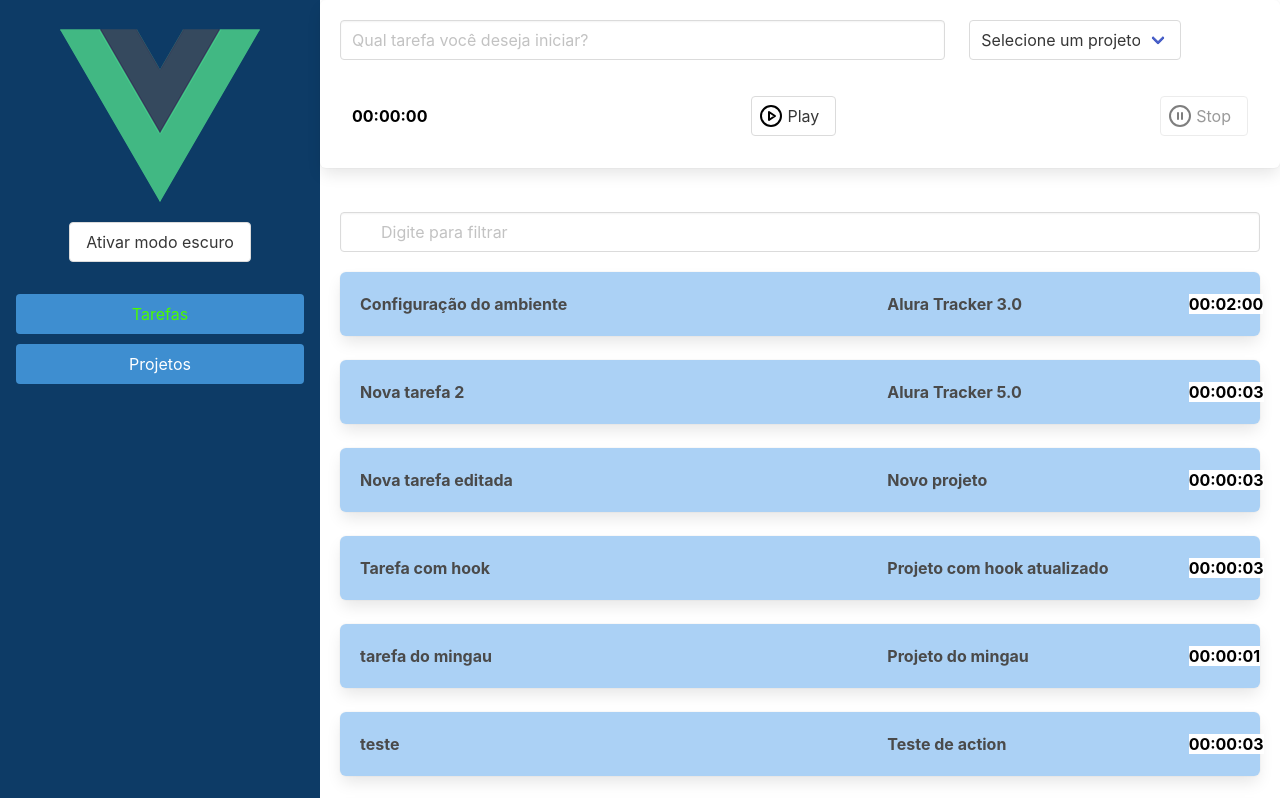
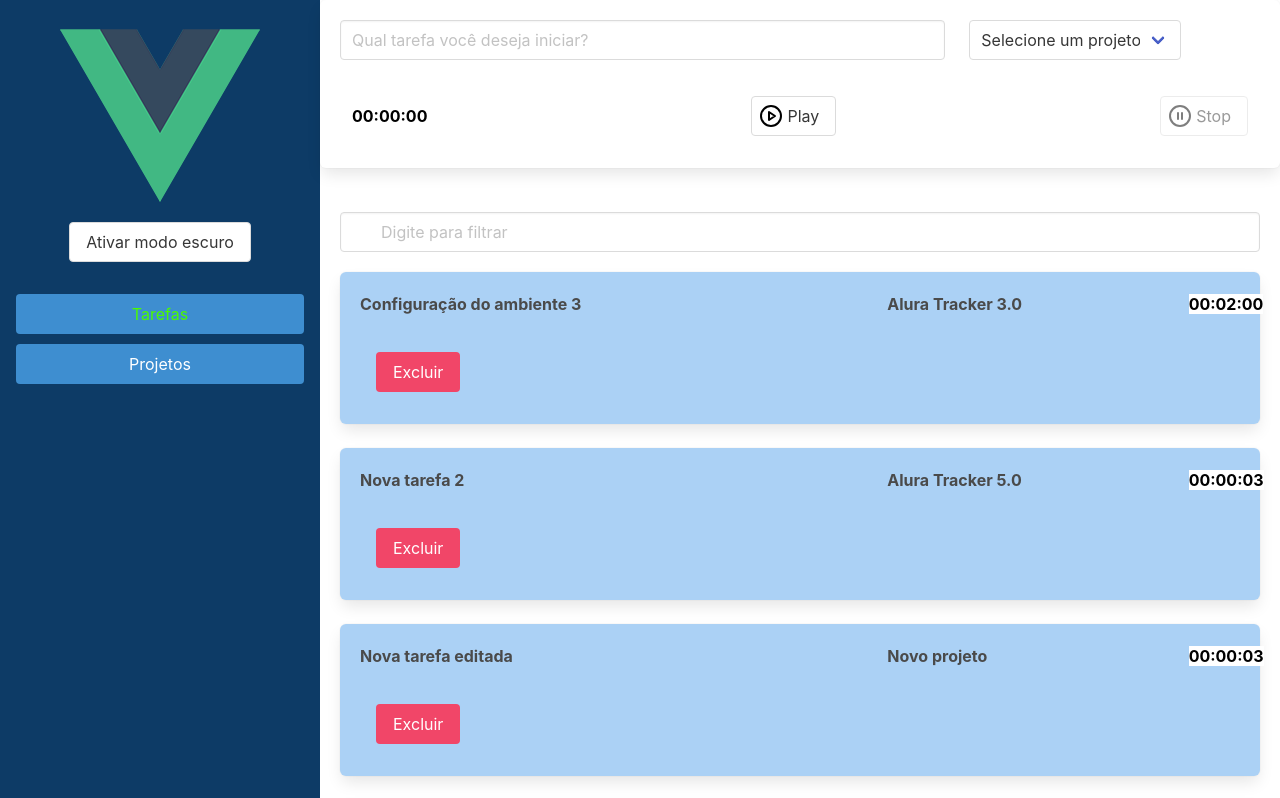
Before and after one commit to AccuracyShot/alura-tracker, a Vue app: page / in a window 1280 px wide. Shown: the top 798 px of the page. Built offline with nearby package versions, Linux system fonts and the light colour scheme; data requests are answered from the project's data file.

Commit message:
:sparkles: feat: função de excluir tarefas criada com sucesso

```diff
--- a/db.json
+++ b/db.json
@@ -19,13 +19,17 @@
     {
       "id": "2024-03-30T01:55:34.177Z",
       "nome": "Teste de action"
+    },
+    {
+      "id": "2024-04-01T19:24:23.164Z",
+      "nome": "Cruzeiro 2024"
     }
   ],
   "tarefas": [
     {
       "id": "1",
       "duracaoEmSegundos": 120,
-      "descricao": "Configuração do ambiente",
+      "descricao": "Configuração do ambiente 3",
       "projeto": {
         "id": 1,
         "nome": "Alura Tracker 3.0"
@@ -68,15 +72,6 @@
       }
     },
     {
-      "id": "3992",
-      "duracaoEmSegundos": 3,
-      "descricao": "teste",
-      "projeto": {
-        "id": "2024-03-30T01:55:34.177Z",
-        "nome": "Teste de action"
-      }
-    },
-    {
       "id": "4e57",
       "duracaoEmSegundos": 1,
       "descricao": "Tarefa",
--- a/src/components/ListaTarefas.vue
+++ b/src/components/ListaTarefas.vue
@@ -9,6 +9,9 @@
           <Cronometro :tempoEmSegundos="tarefa.duracaoEmSegundos"/>
         </div>
       </div>
+      <div class="column is-1">
+          <button class="button is-danger ml-1" @click="excluir(tarefa.id)">Excluir</button>
+      </div>
     </Box>
   </template>
 
@@ -17,6 +20,9 @@
   import Cronometro from "./Cronometro.vue";
   import ITarefa from '../interfaces/ITarefa'
   import Box from './Box.vue'
+import { REMOVER_TAREFA } from "@/store/tipo-acoes";
+import { useStore } from '@/store';
+
 
   export default defineComponent({
     name: "ListaTarefas",
@@ -34,6 +40,15 @@
     methods: {
       tarefaClicada() {
         this.$emit('aoTarefaClicada', this.tarefa)
+      },
+      excluir(id: number) {
+            this.store.dispatch(REMOVER_TAREFA, id);
+      }
+    },
+    setup() {
+      const store = useStore();
+      return {
+        store
       }
     }
   });
@@ -44,4 +59,14 @@
     cursor: pointer;
 }
 
+.botao-deletar {
+    background-color: red;
+    color: white;
+    box-shadow: 0 0 5px rgba(0, 0, 0, 0.5);
+    border-radius: 10%;
+    /* padding: 0.5rem; */
+    font-size: 1rem;
+    cursor: pointer;
+}
+
 </style>
--- a/src/store/modulos/tarefas/index.ts
+++ b/src/store/modulos/tarefas/index.ts
@@ -1,8 +1,8 @@
 import http from "@/http";
 import ITarefa from "@/interfaces/ITarefa";
 import { Estado } from "@/store";
-import { OBTER_TAREFAS, CADASTRAR_TAREFA, ALTERAR_TAREFA } from "@/store/tipo-acoes";
-import { DEFINIR_TAREFAS, ADICIONA_TAREFA, ALTERA_TAREFA } from "@/store/tipo-mutacoes";
+import { OBTER_TAREFAS, CADASTRAR_TAREFA, ALTERAR_TAREFA, REMOVER_TAREFA } from "@/store/tipo-acoes";
+import { DEFINIR_TAREFAS, ADICIONA_TAREFA, ALTERA_TAREFA, EXCLUI_TAREFA } from "@/store/tipo-mutacoes";
 import { Module } from "vuex";
 
 export interface EstadoTarefa {
@@ -23,6 +23,9 @@ export const tarefa: Module<EstadoTarefa, Estado> = {
         [ALTERA_TAREFA](state, tarefa: ITarefa) {
             const index = state.tarefas.findIndex(t => t.id === tarefa.id);
             state.tarefas[index] = tarefa;
+        },
+        [EXCLUI_TAREFA](state, id: number) {
+            state.tarefas = state.tarefas.filter(p => p.id !== id);
         }
     },
     actions: {
@@ -44,5 +47,9 @@ export const tarefa: Module<EstadoTarefa, Estado> = {
             return http.put(`/tarefas/${tarefa.id}`, tarefa)
             .then(() => commit(ALTERA_TAREFA, tarefa))
         },
+        [REMOVER_TAREFA] ({ commit }, id: string) {
+            http.delete(`/tarefas/${id}`)
+                .then(() => commit(EXCLUI_TAREFA, id))
+        }
     }
 }
--- a/src/store/tipo-acoes.ts
+++ b/src/store/tipo-acoes.ts
@@ -6,3 +6,4 @@ export const REMOVER_PROJETO = "REMOVER_PROJETO";
 export const OBTER_TAREFAS = 'OBTER_TAREFAS'
 export const CADASTRAR_TAREFA = 'CADASTRAR_TAREFA'
 export const ALTERAR_TAREFA = 'ALTERAR_TAREFA'
+export const REMOVER_TAREFA = 'REMOVER_TAREFA'
--- a/src/store/tipo-mutacoes.ts
+++ b/src/store/tipo-mutacoes.ts
@@ -8,3 +8,4 @@ export const NOTIFICAR = 'NOTIFICAR';
 export const DEFINIR_TAREFAS = 'DEFINIR_TAREFAS'
 export const ADICIONA_TAREFA = 'ADICIONA_TAREFA'
 export const ALTERA_TAREFA = 'ALTERA_TAREFA'
+export const EXCLUI_TAREFA = 'EXCLUI_TAREFA'
```
